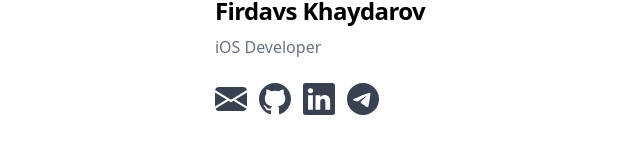
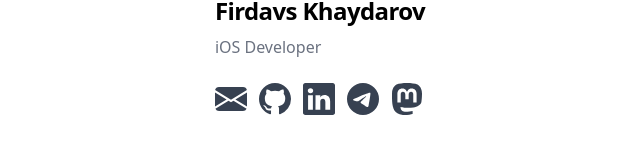
Before and after one commit to Recouse/recouse.github.io, a plain HTML site: page index.html in a window 1280 px wide. Shown: the part 353-506 px from the top of the page, without its empty margins (320-960 px from the left). Drawn offline with nearby package versions, Linux system fonts and the light colour scheme.

Commit message:
Fixed mastodon icon

```diff
--- a/index.html
+++ b/index.html
@@ -47,8 +47,7 @@
                 <a class="text-sm text-gray-500 transition hover:text-pink" target="_blank" title="Mastodon" rel="me" href="https://mastodon.social/@recouse">
                     <span class="sr-only">mastodon</span>
                     <svg xmlns="http://www.w3.org/2000/svg" width="16" height="16" class="fill-current text-gray-700 hover:text-pink h-8 w-8" viewBox="0 0 16 16">
-                        <!--! Font Awesome Pro 6.2.1 by @fontawesome - https://fontawesome.com License - https://fontawesome.com/license (Commercial License) Copyright 2022 Fonticons, Inc. -->
-                        <path d="M433 179.11c0-97.2-63.71-125.7-63.71-125.7-62.52-28.7-228.56-28.4-290.48 0 0 0-63.72 28.5-63.72 125.7 0 115.7-6.6 259.4 105.63 289.1 40.51 10.7 75.32 13 103.33 11.4 50.81-2.8 79.32-18.1 79.32-18.1l-1.7-36.9s-36.31 11.4-77.12 10.1c-40.41-1.4-83-4.4-89.63-54a102.54 102.54 0 0 1-.9-13.9c85.63 20.9 158.65 9.1 178.75 6.7 56.12-6.7 105-41.3 111.23-72.9 9.8-49.8 9-121.5 9-121.5zm-75.12 125.2h-46.63v-114.2c0-49.7-64-51.6-64 6.9v62.5h-46.33V197c0-58.5-64-56.6-64-6.9v114.2H90.19c0-122.1-5.2-147.9 18.41-175 25.9-28.9 79.82-30.8 103.83 6.1l11.6 19.5 11.6-19.5c24.11-37.1 78.12-34.8 103.83-6.1 23.71 27.3 18.4 53 18.4 175z"/>
+                        <path d="M11.19 12.195c2.016-.24 3.77-1.475 3.99-2.603.348-1.778.32-4.339.32-4.339 0-3.47-2.286-4.488-2.286-4.488C12.062.238 10.083.017 8.027 0h-.05C5.92.017 3.942.238 2.79.765c0 0-2.285 1.017-2.285 4.488l-.002.662c-.004.64-.007 1.35.011 2.091.083 3.394.626 6.74 3.78 7.57 1.454.383 2.703.463 3.709.408 1.823-.1 2.847-.647 2.847-.647l-.06-1.317s-1.303.41-2.767.36c-1.45-.05-2.98-.156-3.215-1.928a3.614 3.614 0 0 1-.033-.496s1.424.346 3.228.428c1.103.05 2.137-.064 3.188-.189zm1.613-2.47H11.13v-4.08c0-.859-.364-1.295-1.091-1.295-.804 0-1.207.517-1.207 1.541v2.233H7.168V5.89c0-1.024-.403-1.541-1.207-1.541-.727 0-1.091.436-1.091 1.296v4.079H3.197V5.522c0-.859.22-1.541.66-2.046.456-.505 1.052-.764 1.793-.764.856 0 1.504.328 1.933.983L8 4.39l.417-.695c.429-.655 1.077-.983 1.934-.983.74 0 1.336.259 1.791.764.442.505.661 1.187.661 2.046v4.203z"/>
                     </svg>
                 </a>
             </div>
```
